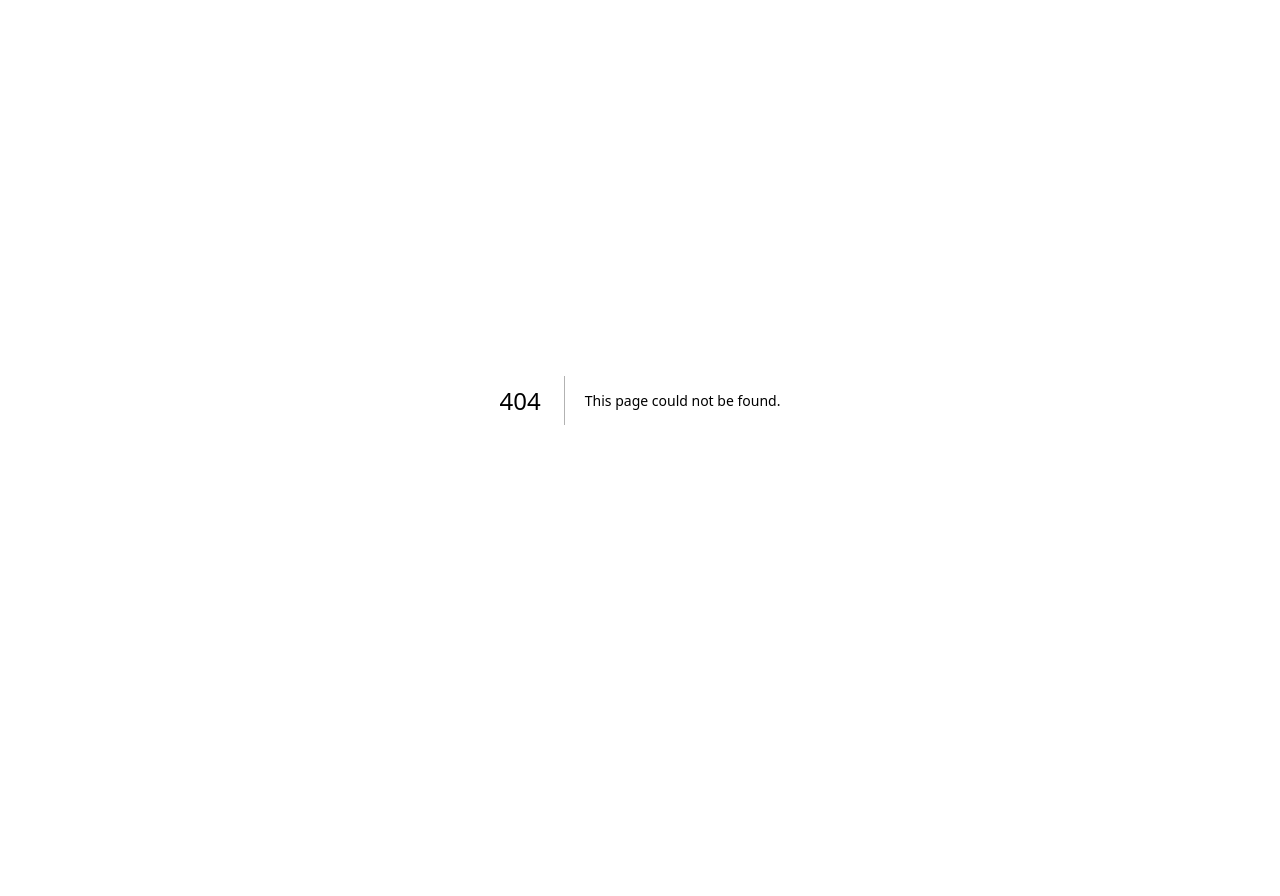
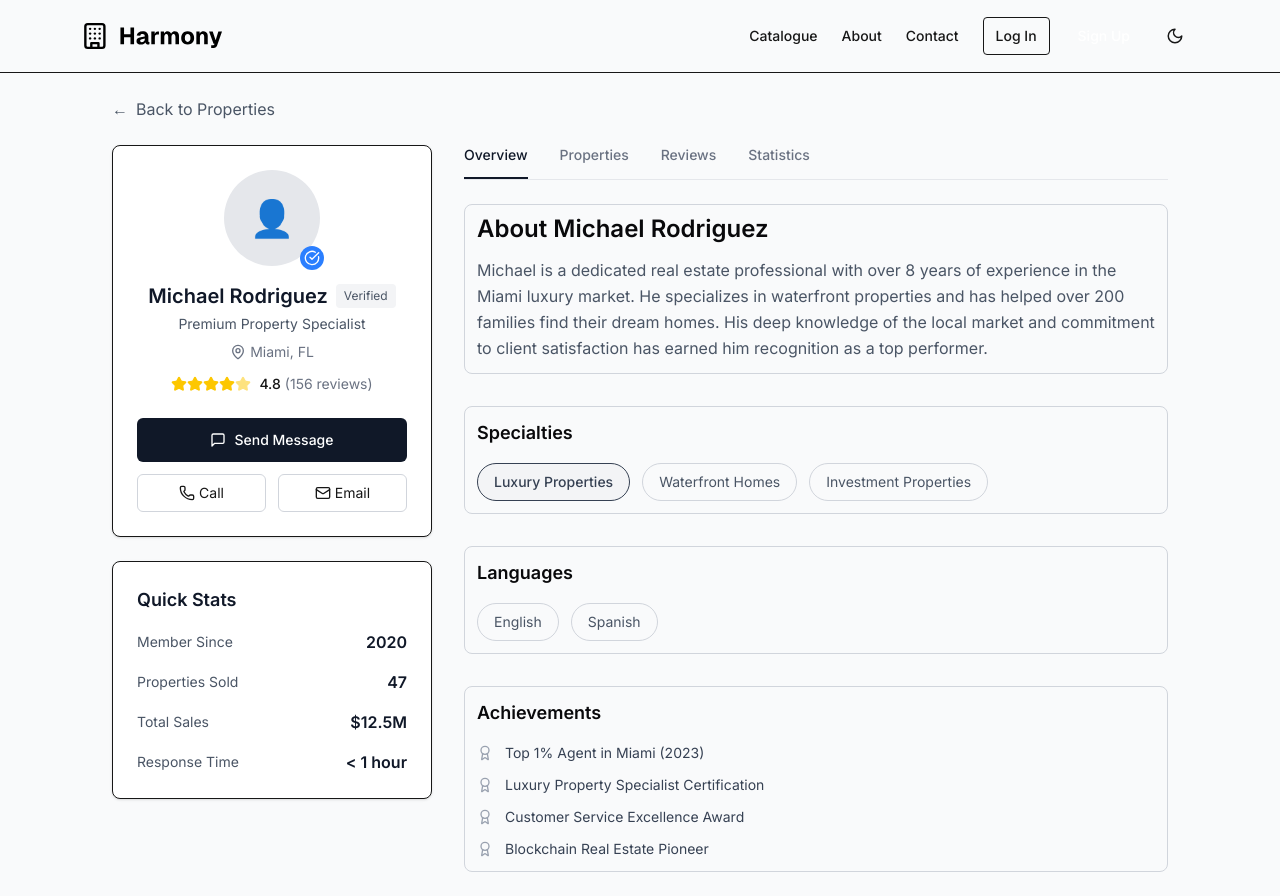
Before and after one commit to HarmonyHomes-developers/Harmony, a Next.js app in the folder harmony-homes/: page /seller in a window 1280 px wide. Before the commit this address had no page. Before the commit the page ends 800 px from the top, so only its background shows below. Built offline with nearby package versions, Linux system fonts and the light colour scheme.

Commit message:
implement the seller details page (#39)
* implement the seller details page

* implement the seller details page

* fix:followed the atomic folder structure

```diff
--- /dev/null
+++ b/harmony-homes/src/app/seller/page.tsx
@@ -0,0 +1,25 @@
+import React from 'react';
+import Sidebar from '@/components/organisms/sidebar';
+import MainContent from '@/components/organisms/main-content';
+import Header from '@/components/organisms/navbar';
+
+const SellerDetailPage: React.FC = () => {
+  return (
+    <div className="min-h-screen bg-gray-50">
+    <Header/>
+      <div className=" mx-auto p-6 md:px-28">
+        <button className="flex items-center text-gray-600 mb-6 hover:text-gray-800 transition-colors">
+          <span className="mr-2">←</span>
+          Back to Properties
+        </button>
+
+        <div className="flex flex-col lg:flex-row gap-8">
+          <Sidebar />
+          <MainContent />
+        </div>
+      </div>
+    </div>
+  );
+};
+
+export default SellerDetailPage;
--- /dev/null
+++ b/harmony-homes/src/components/organisms/main-content.tsx
@@ -0,0 +1,119 @@
+"use client"
+import React, { useState } from 'react';
+import { Award } from 'lucide-react';
+
+const MainContent = () => {
+  const [activeTab, setActiveTab] = useState('Overview');
+
+  const tabs = ['Overview', 'Properties', 'Reviews', 'Statistics'];
+
+  return (
+    <div className="flex-1">
+      {/* Header */}
+      <div className="mb-6">
+
+
+        {/* Tabs */}
+        <div className="border-b border-gray-200">
+          <div className="flex space-x-8">
+            {tabs.map((tab) => (
+              <button
+                key={tab}
+                onClick={() => setActiveTab(tab)}
+                className={`pb-3 text-sm font-medium border-b-2 transition-colors ${
+                  activeTab === tab
+                    ? 'border-gray-900 text-gray-900'
+                    : 'border-transparent text-gray-500 hover:text-gray-700'
+                }`}
+              >
+                {tab}
+              </button>
+            ))}
+          </div>
+        </div>
+      </div>
+
+      {/* Tab Content */}
+      {activeTab === 'Overview' && (
+        <div className="space-y-8">
+          {/* About Description */}
+          <div className='border border-gray-300  p-3 rounded-lg'>
+              <h1 className="text-2xl font-semibold text-[#09090B] leading-6 mb-4">About Michael Rodriguez</h1>
+            <p className="text-gray-600 leading-relaxed">
+              Michael is a dedicated real estate professional with over 8 years of experience in the Miami luxury market.
+              He specializes in waterfront properties and has helped over 200 families find their dream homes. His deep
+              knowledge of the local market and commitment to client satisfaction has earned him recognition as a top
+              performer.
+            </p>
+          </div>
+
+          {/* Specialties Section */}
+          <div className='border border-gray-300  p-3 rounded-lg'>
+            <h2 className="text-lg font-semibold mb-4 text-[#09090B]">Specialties</h2>
+            <div className="flex flex-wrap gap-3">
+              <span className="px-4 py-2 bg-gray-100 text-gray-700 rounded-full text-sm font-medium border">
+                Luxury Properties
+              </span>
+              <span className="px-4 py-2 border border-gray-300 text-gray-600 rounded-full text-sm">
+                Waterfront Homes
+              </span>
+              <span className="px-4 py-2 border border-gray-300 text-gray-600 rounded-full text-sm">
+                Investment Properties
+              </span>
+            </div>
+          </div>
+
+          {/* Languages Section */}
+          <div className='border border-gray-300  p-3 rounded-lg'>
+            <h2 className="text-lg font-semibold mb-4 text-[#09090B]">Languages</h2>
+            <div className="flex gap-3">
+              <span className="px-4 py-2 border border-gray-300 text-gray-600 rounded-full text-sm">
+                English
+              </span>
+              <span className="px-4 py-2 border border-gray-300 text-gray-600 rounded-full text-sm">
+                Spanish
+              </span>
+            </div>
+          </div>
+
+          {/* Achievements Section */}
+          <div className='border border-gray-300  p-3 rounded-lg'>
+            <h2 className="text-lg font-semibold mb-4 text-[#09090B]">Achievements</h2>
+            <div className="space-y-3">
+              {[
+                'Top 1% Agent in Miami (2023)',
+                'Luxury Property Specialist Certification',
+                'Customer Service Excellence Award',
+                'Blockchain Real Estate Pioneer',
+              ].map((achievement, index) => (
+                <div key={index} className="flex items-center">
+                  <Award className="w-4 h-4 text-gray-400 mr-3 flex-shrink-0" />
+                  <span className="text-gray-700 text-sm">{achievement}</span>
+                </div>
+              ))}
+            </div>
+          </div>
+        </div>
+      )}
+
+      {/* Placeholder for other tabs */}
+      {activeTab === 'Properties' && (
+        <div className="p-8 bg-gray-50 rounded-lg text-center">
+          <p className="text-gray-500">Properties content goes here.</p>
+        </div>
+      )}
+      {activeTab === 'Reviews' && (
+        <div className="p-8 bg-gray-50 rounded-lg text-center">
+          <p className="text-gray-500">Reviews content goes here.</p>
+        </div>
+      )}
+      {activeTab === 'Statistics' && (
+        <div className="p-8 bg-gray-50 rounded-lg text-center">
+          <p className="text-gray-500">Statistics content goes here.</p>
+        </div>
+      )}
+    </div>
+  );
+};
+
+export default MainContent
--- /dev/null
+++ b/harmony-homes/src/components/organisms/sidebar.tsx
@@ -0,0 +1,90 @@
+
+import { Star, Phone, Mail, MessageSquare, Award, MapPin, CheckCircle } from 'lucide-react';
+
+const Sidebar = () => {
+  return (
+    <div className="w-full md:w-80 space-y-6">
+      {/* Profile Section */}
+      <div className="bg-white rounded-lg p-6 shadow-sm border">
+        <div className="flex flex-col items-center text-center">
+          <div className="relative mb-4">
+            <div className="w-24 h-24 bg-gray-200 rounded-full flex items-center justify-center">
+              <span className="text-4xl text-gray-400">👤</span>
+            </div>
+            <div className="absolute -bottom-1 -right-1 w-6 h-6 bg-blue-500 rounded-full flex items-center justify-center">
+              <CheckCircle className="w-4 h-4 text-white" />
+            </div>
+          </div>
+
+          <div className="flex items-center gap-2 mb-1">
+            <h1 className="text-xl font-semibold text-gray-900">Michael Rodriguez</h1>
+            <span className="text-xs bg-gray-100 text-gray-600 px-2 py-1 rounded">Verified</span>
+          </div>
+
+          <p className="text-gray-600 text-sm mb-2">Premium Property Specialist</p>
+
+          <div className="flex items-center text-gray-500 text-sm mb-3">
+            <MapPin className="w-4 h-4 mr-1" />
+            <span>Miami, FL</span>
+          </div>
+
+          <div className="flex items-center mb-6">
+            <div className="flex">
+              {[...Array(4)].map((_, i) => (
+                <Star key={i} className="w-4 h-4 text-yellow-400 fill-current" />
+              ))}
+              {[...Array(1)].map((_, i) => (
+                <Star key={i + 4} className="w-4 h-4 text-yellow-400 fill-current opacity-50" />
+              ))}
+            </div>
+            <span className="ml-2 text-sm font-medium">4.8</span>
+            <span className="text-gray-500 text-sm ml-1">(156 reviews)</span>
+          </div>
+
+          <div className="w-full space-y-3">
+            <button className="w-full flex items-center justify-center px-4 py-3 bg-gray-900 text-white rounded-md text-sm font-medium hover:bg-gray-800">
+              <MessageSquare className="w-4 h-4 mr-2" />
+              Send Message
+            </button>
+
+            <div className="grid grid-cols-2 gap-3">
+              <button className="flex items-center justify-center px-4 py-2 border border-gray-300 rounded-md text-sm hover:bg-gray-50">
+                <Phone className="w-4 h-4 mr-1" />
+                Call
+              </button>
+              <button className="flex items-center justify-center px-4 py-2 border border-gray-300 rounded-md text-sm hover:bg-gray-50">
+                <Mail className="w-4 h-4 mr-1" />
+                Email
+              </button>
+            </div>
+          </div>
+        </div>
+      </div>
+
+      {/* Quick Stats Section */}
+      <div className="bg-white rounded-lg p-6 shadow-sm border">
+        <h2 className="text-lg font-semibold mb-4 text-gray-900">Quick Stats</h2>
+        <div className="space-y-4">
+          <div className="flex justify-between items-center">
+            <span className="text-gray-600 text-sm">Member Since</span>
+            <span className="font-semibold text-gray-900">2020</span>
+          </div>
+          <div className="flex justify-between items-center">
+            <span className="text-gray-600 text-sm">Properties Sold</span>
+            <span className="font-semibold text-gray-900">47</span>
+          </div>
+          <div className="flex justify-between items-center">
+            <span className="text-gray-600 text-sm">Total Sales</span>
+            <span className="font-semibold text-gray-900">$12.5M</span>
+          </div>
+          <div className="flex justify-between items-center">
+            <span className="text-gray-600 text-sm">Response Time</span>
+            <span className="font-semibold text-gray-900">&lt; 1 hour</span>
+          </div>
+        </div>
+      </div>
+    </div>
+  );
+};
+
+export default Sidebar
```
